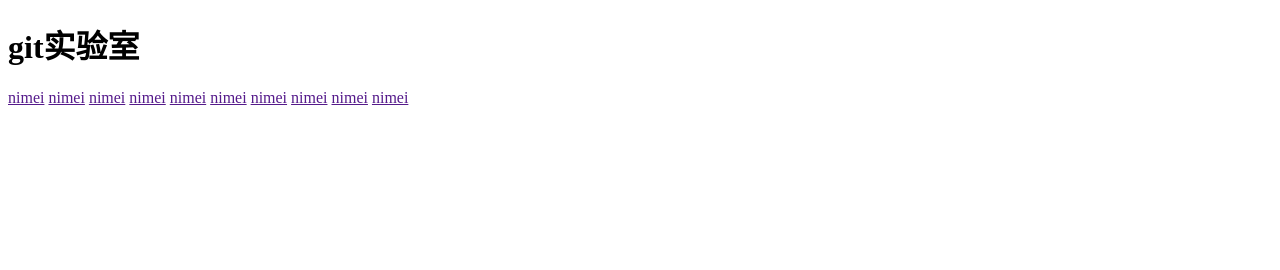
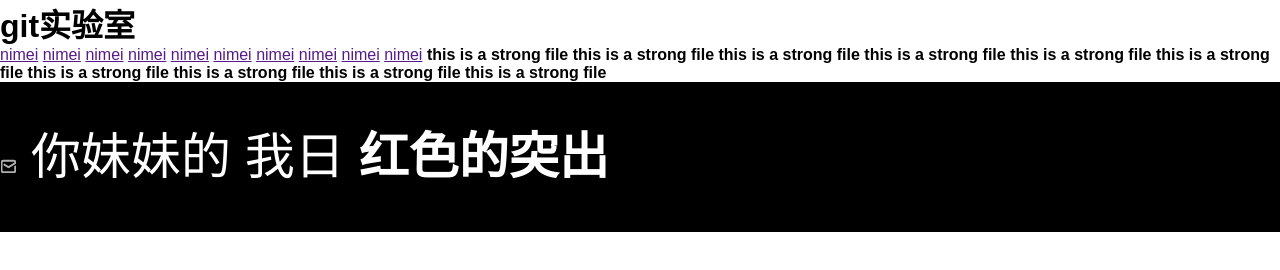
Before and after one commit to QuietWind/GIT, a plain HTML site: page index.html in a window 1280 px wide. Drawn offline with Linux system fonts and the light colour scheme.

Commit message:
-df-adfjaldjf

```diff
--- a/index.html
+++ b/index.html
@@ -3,6 +3,25 @@
 <head>
 	<meta charset="UTF-8">
 	<title>title</title>
+	<style>
+		*{
+			padding: 0;margin: 0;
+		}
+		body{
+			font-family: 'Microsoft Yahei', 微软雅黑, arial, 宋体, sans-serif;
+		}
+		.linetest{
+			line-height: 3;
+			font-size: 50px;
+			color: #fff;
+			background-color: #000;
+		}
+
+		img{
+			vertical-align: baseline;
+		}
+
+	</style>
 </head>
 <body>
 	<h1>git实验室</h1>
@@ -21,5 +40,23 @@
 	<a href="">nimei</a>
 	<a href="">nimei</a>
 	<a href="">nimei</a>
+	<strong>this is a strong file</strong>
+	<strong>this is a strong file</strong>
+	<strong>this is a strong file</strong>
+	<strong>this is a strong file</strong>
+	<strong>this is a strong file</strong>
+	<strong>this is a strong file</strong>
+	<strong>this is a strong file</strong>
+	<strong>this is a strong file</strong>
+	<strong>this is a strong file</strong>
+	<strong>this is a strong file</strong>
+
+	<div class="linetest">
+		<img src="img/letter.png" alt="">
+		你妹妹的 我日
+		<strong>
+			红色的突出
+		</strong>
+	</div>
 </body>
 </html>
```
Also changed, not shown: img/android.png (added), img/apple.png (added), img/close.png (added), img/delete.png (added), img/email.png (added), img/freshicon.png (added), img/icon_collect.png (added), img/icon_collect_active.png (added), img/icon_share.png (added), img/icon_zan.png (added), img/icon_zan_active.png (added), img/letter.png (added), img/letterhover.png (added), img/my.png (added), 2 more files.
